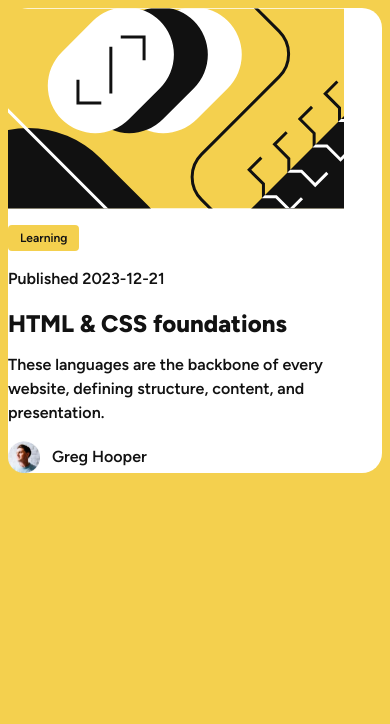
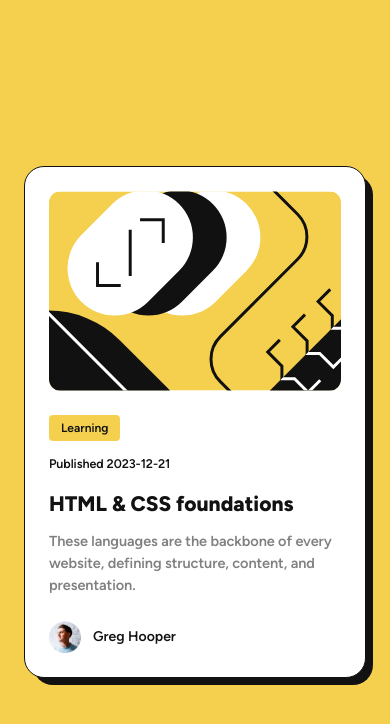
Before and after one commit to joshjavier/blog-preview-card, a React (Vite) app: page / in a window 390 px wide. Shown: the top 724 px of the page. Built offline with nearby package versions, Linux system fonts and the light colour scheme.

Commit message:
Add responsive styles

```diff
--- a/src/App.css
+++ b/src/App.css
@@ -11,4 +11,12 @@
 body {
   background-color: hsl(var(--clr-yellow));
   color: hsl(var(--clr-black));
+  margin: 0;
 }
+
+main {
+  padding-inline: 24px;
+  display: grid;
+  place-items: center;
+  min-height: 100vh;
+}
--- a/src/App.tsx
+++ b/src/App.tsx
@@ -3,7 +3,12 @@ import Card from './components/Card';
 import sampleBlog from './data';
 
 function App() {
-  return <Card item={sampleBlog} />;
+  return (
+    <main>
+      <h1 className="visually-hidden">Blog Preview Card</h1>
+      <Card item={sampleBlog} />
+    </main>
+  );
 }
 
 export default App;
--- a/src/components/Card.css
+++ b/src/components/Card.css
@@ -1,14 +1,75 @@
 .card {
   background-color: #fff;
   border-radius: 20px;
+  padding: 24px;
+  max-width: 384px;
+  position: relative;
+  border: 1px solid hsl(var(--clr-black));
+}
+
+.card::after {
+  content: '';
+  position: absolute;
+  width: 100%;
+  height: 100%;
+  background-color: hsl(var(--clr-black));
+  top: 8px;
+  left: 8px;
+  border-radius: 20px;
+  z-index: -1;
+}
+
+.card .image {
+  /* 200px tall, but shrink on screens <375px wide to maintain good aspect ratio */
+  height: clamp(10rem, -4.5455rem + 72.7273vw, 12.5rem);
+}
+
+.card .image img {
+  width: 100%;
+  height: 100%;
+  object-fit: cover;
+  object-position: center;
+  border-radius: 12px;
+}
+
+.card .content {
+  margin-top: 24px;
 }
 
 .card ul {
-  padding-left: 0;
+  padding-inline-start: 0;
+  margin-block: 0;
+}
+
+.card .tags,
+.card .pubdate {
+  /* Grows from 12px to 14px */
+  font-size: clamp(0.75rem, -0.0724rem + 3.5088vw, 0.875rem);
+}
+
+.card .pubdate {
+  margin-block-start: 14px;
+  letter-spacing: -0.06px;
+}
+
+.card .title {
+  /* Grows from 20px to 24px */
+  font-size: clamp(1.25rem, -0.3947rem + 7.0175vw, 1.5rem);
+  margin-block-start: 18px;
+}
+
+.card .description {
+  margin-block-start: 16px;
+  color: hsl(var(--clr-grey));
+  /* Grows from 14px to 16px */
+  font-size: clamp(0.875rem, 0.0526rem + 3.5088vw, 1rem);
+  letter-spacing: -0.07px;
 }
 
 .card .byline {
   display: flex;
   gap: 12px;
   align-items: center;
+  margin-block-start: 24px;
+  font-size: 14px;
 }
--- a/src/components/Card.tsx
+++ b/src/components/Card.tsx
@@ -9,17 +9,17 @@ function Card({ item }: { item: BlogPreview }) {
         <img src={item.image} alt="" />
       </div>
       <div className="content">
-        <ul role="list">
+        <ul role="list" className="cluster">
           {item.tags.map((tag) => (
             <Tag key={tag}>{tag}</Tag>
           ))}
         </ul>
-        <p>
+        <p className="pubdate">
           Published{' '}
           <time dateTime={item.datePublished}>{item.datePublished}</time>
         </p>
-        <h2>{item.title}</h2>
-        <p>{item.description}</p>
+        <h2 className="title">{item.title}</h2>
+        <p className="description">{item.description}</p>
         <p className="byline">
           <img src={item.author.image} alt="" width="32" height="32" />
           <span>{item.author.name}</span>
--- a/src/index.css
+++ b/src/index.css
@@ -94,6 +94,7 @@ textarea:not([rows]) {
 }
 
 /** Custom fonts */
+
 /* figtree-600 - latin */
 @font-face {
   font-display: swap;
@@ -111,3 +112,24 @@ textarea:not([rows]) {
   font-weight: 800;
   src: url('/fonts/figtree-v5-latin-800.woff2') format('woff2');
 }
+
+/** Utilities */
+
+.visually-hidden:not(:focus):not(:active) {
+  border: 0;
+  clip: rect(0 0 0 0);
+  clip-path: inset(50%);
+  height: 1px;
+  margin: -1px;
+  overflow: hidden;
+  padding: 0;
+  position: absolute;
+  white-space: nowrap;
+  width: 1px;
+}
+
+.cluster {
+  display: flex;
+  flex-wrap: wrap;
+  gap: var(--space, 1rem);
+}
```
